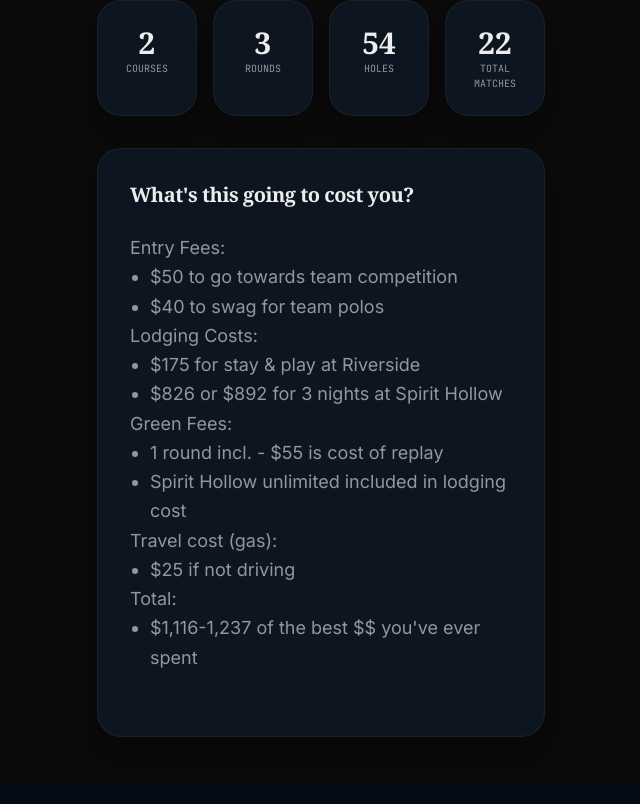
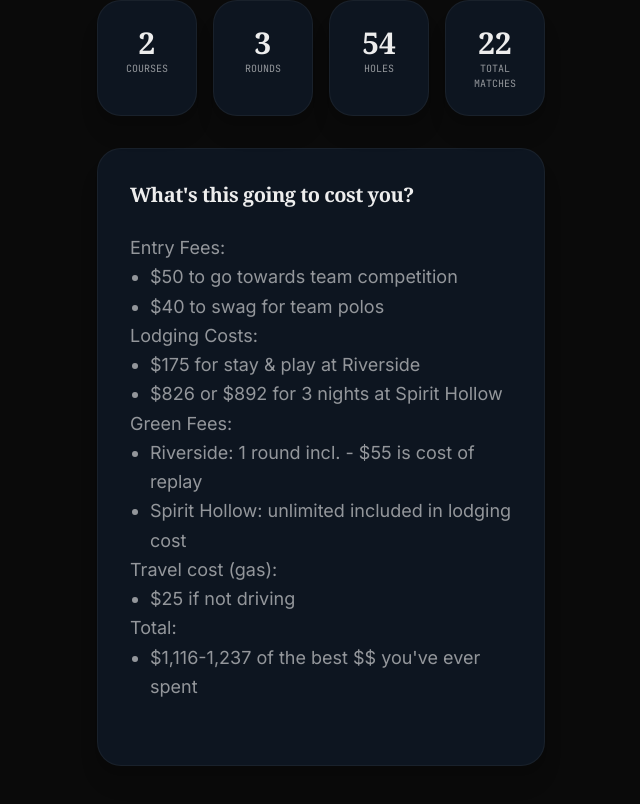
Before and after one commit to mpsorum392/haopen-project, a React (Vite) app: page / in a window 1280 px wide. Shown: the part 1247-2051 px from the top of the page, without its empty margins (207-847 px from the left). Built offline with nearby package versions, Linux system fonts and the light colour scheme.

Commit message:
minor text edit;

```diff
--- a/src/App.tsx
+++ b/src/App.tsx
@@ -218,8 +218,8 @@ function HomeView({ bluePoints, pinkPoints }: { bluePoints: number, pinkPoints:
               </ul>
               Green Fees:
               <ul style={{ paddingLeft: '20px', listStyleType: 'disc' }}>
-                  <li>1 round incl. - $55 is cost of replay</li>
-                  <li>Spirit Hollow unlimited included in lodging cost</li>
+                  <li>Riverside: 1 round incl. - $55 is cost of replay</li>
+                  <li>Spirit Hollow: unlimited included in lodging cost</li>
               </ul>
               Travel cost (gas):
               <ul style={{ paddingLeft: '20px', listStyleType: 'disc' }}>
```
